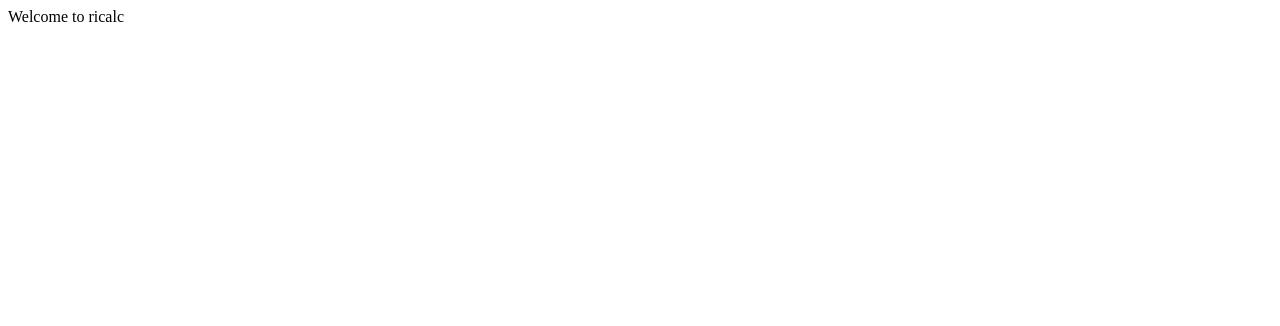
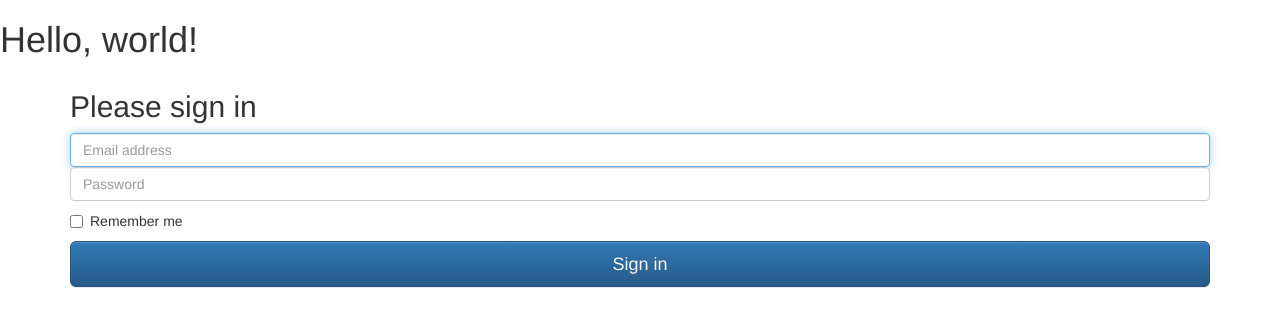
Before and after one commit to d23labs/ricalc, a plain HTML site: page index.html in a window 1280 px wide. Drawn offline with nearby package versions, Linux system fonts and the light colour scheme.

Commit message:
added base structure for index.html

```diff
--- a/index.html
+++ b/index.html
@@ -1 +1,45 @@
-Welcome to ricalc
+<!DOCTYPE html>
+<html lang="en">
+  <head>
+    <meta charset="utf-8">
+    <meta http-equiv="X-UA-Compatible" content="IE=edge">
+    <meta name="viewport" content="width=device-width, initial-scale=1">
+    <title>RICalc</title>
+    <!-- Latest compiled and minified CSS -->
+    <link rel="stylesheet" href="//maxcdn.bootstrapcdn.com/bootstrap/3.2.0/css/bootstrap.min.css">
+
+    <!-- Optional theme -->
+    <link rel="stylesheet" href="//maxcdn.bootstrapcdn.com/bootstrap/3.2.0/css/bootstrap-theme.min.css">
+
+    <!-- Latest compiled and minified JavaScript -->
+    <script src="//maxcdn.bootstrapcdn.com/bootstrap/3.2.0/js/bootstrap.min.js"></script>
+
+    <!-- HTML5 Shim and Respond.js IE8 support of HTML5 elements and media queries -->
+    <!-- WARNING: Respond.js doesn't work if you view the page via file:// -->
+    <!--[if lt IE 9]>
+      <script src="https://oss.maxcdn.com/html5shiv/3.7.2/html5shiv.min.js"></script>
+      <script src="https://oss.maxcdn.com/respond/1.4.2/respond.min.js"></script>
+    <![endif]-->
+  </head>
+  <body>
+    <h1>Hello, world!</h1>
+    <div class="container">
+
+      <form class="form-signin" role="form">
+        <h2 class="form-signin-heading">Please sign in</h2>
+        <input type="email" class="form-control" placeholder="Email address" required autofocus>
+        <input type="password" class="form-control" placeholder="Password" required>
+        <div class="checkbox">
+          <label>
+            <input type="checkbox" value="remember-me"> Remember me
+          </label>
+        </div>
+        <button class="btn btn-lg btn-primary btn-block" type="submit">Sign in</button>
+      </form>
+
+    </div> <!-- /container -->
+
+    <!-- jQuery (necessary for Bootstrap's JavaScript plugins) -->
+    <!--<script src="https://ajax.googleapis.com/ajax/libs/jquery/1.11.1/jquery.min.js"></script>-->
+  </body>
+</html>
```
